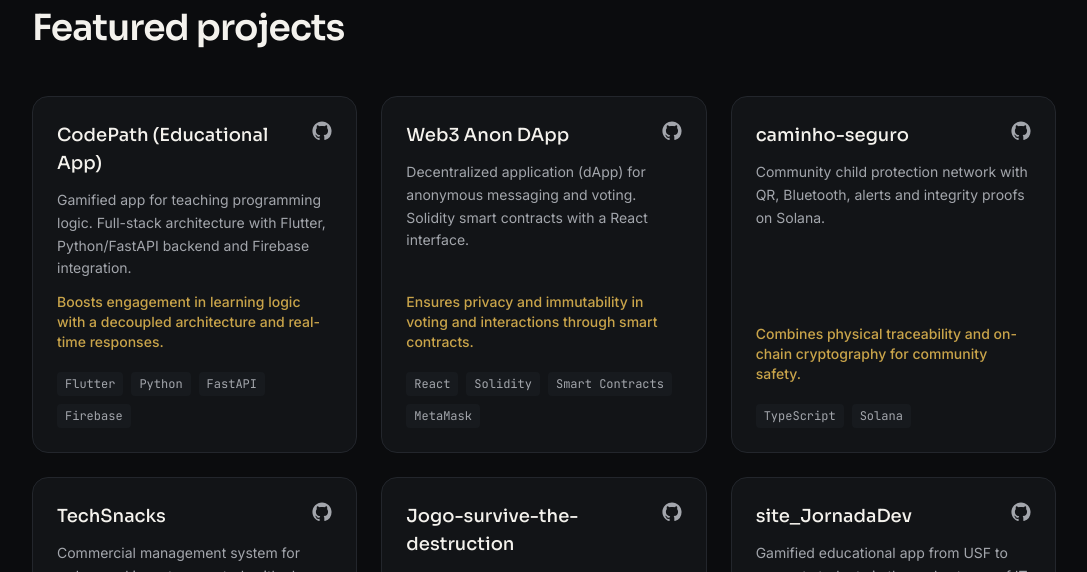
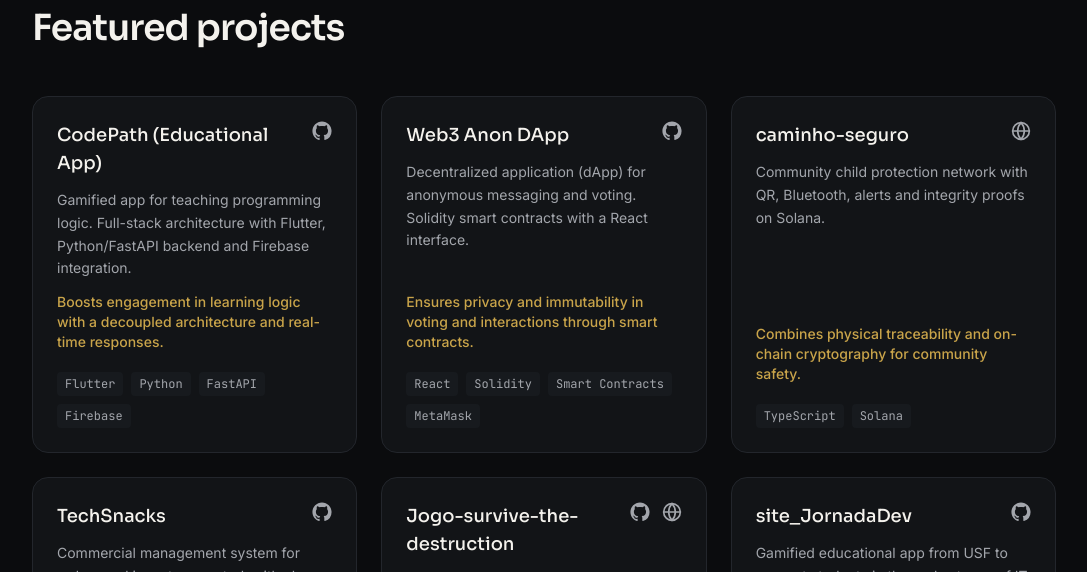
Before and after one commit to PedroFaria14/Portfolio_PedroPereira, a React (Vite) app: page / in a window 1280 px wide. Shown: the part 2340-2912 px from the top of the page, without its empty margins (96-1183 px from the left). Built offline with nearby package versions, Linux system fonts and the light colour scheme.

Commit message:
fiz: Ajustes informações

```diff
--- a/src/components/Projects.tsx
+++ b/src/components/Projects.tsx
@@ -1,4 +1,4 @@
-import { ArrowUpRight } from 'lucide-react'
+import { ArrowUpRight, Globe, Video } from 'lucide-react'
 import { allProjects, featuredProjects, type Project } from '../data/portfolio'
 import { useLanguage } from '../i18n/language'
 import { pick } from '../i18n/i18n'
@@ -7,12 +7,24 @@ import { Reveal } from './Reveal'
 import { SectionHeader } from './SectionHeader'
 
 function ProjectCard({ project }: { project: Project }) {
-  const { title, description, stack, impact, link } = project
+  const { title, description, stack, impact, link, github, video } = project
   const { locale, t } = useLanguage()
   return (
     <div className="group flex h-full flex-col rounded-2xl border border-border bg-surface p-6 transition-colors duration-200 hover:border-accent">
       <div className="mb-3 flex items-start justify-between gap-3">
         <h3 className="font-display text-lg font-medium text-ink">{pick(locale, title)}</h3>
+        <div className="flex items-center gap-3">
+          {github && (
+            <a
+              href={github}
+              target="_blank"
+              rel="noreferrer"
+              aria-label={`${t('projects.open')} ${pick(locale, title)} no GitHub`}
+              className="text-muted transition-colors hover:text-accent"
+            >
+              <GithubIcon className="h-5 w-5" />
+            </a>
+          )}
           {link && (
             <a
               href={link}
@@ -21,9 +33,21 @@ function ProjectCard({ project }: { project: Project }) {
               aria-label={`${t('projects.open')} ${pick(locale, title)}`}
               className="text-muted transition-colors hover:text-accent"
             >
-            <GithubIcon className="h-5 w-5" />
+              <Globe className="h-5 w-5" />
             </a>
           )}
+          {video && (
+            <a
+              href={video}
+              target="_blank"
+              rel="noreferrer"
+              aria-label={`Vídeo de ${pick(locale, title)}`}
+              className="text-muted transition-colors hover:text-accent"
+            >
+              <Video className="h-5 w-5" />
+            </a>
+          )}
+        </div>
       </div>
 
       <p className="flex-1 text-sm leading-relaxed text-muted">{pick(locale, description)}</p>
--- a/src/data/portfolio.ts
+++ b/src/data/portfolio.ts
@@ -6,6 +6,8 @@ export interface Project {
   stack: string[];
   impact?: BiString;
   link?: string;
+  github?: string;
+  video?: string;
   featured?: boolean;
   category: 'web3' | 'backend' | 'frontend' | 'other';
 }
@@ -124,7 +126,7 @@ export const featuredProjects: Project[] = [
       pt: 'Facilita o engajamento no aprendizado de lógica com arquitetura desacoplada e resposta em tempo real.',
       en: 'Boosts engagement in learning logic with a decoupled architecture and real-time responses.',
     },
-    link: 'https://github.com/PedroFaria14/Projeto_CodePath',
+    github: 'https://github.com/PedroFaria14/Projeto_CodePath',
     featured: true,
   },
   {
@@ -139,7 +141,7 @@ export const featuredProjects: Project[] = [
       pt: 'Garante privacidade e imutabilidade em votações e interações através de smart contracts.',
       en: 'Ensures privacy and immutability in voting and interactions through smart contracts.',
     },
-    link: 'https://github.com/PedroFaria14/web3-anon-dapp',
+    github: 'https://github.com/PedroFaria14/web3-anon-dapp',
     featured: true,
   },
   {
@@ -169,7 +171,7 @@ export const featuredProjects: Project[] = [
       pt: 'Estrutura requisitos e modelagem de dados para otimizar processos de gestão comercial.',
       en: 'Structures requirements and data modeling to optimize commercial management processes.',
     },
-    link: 'https://github.com/PedroFaria14/Project-Clean-Pos-Engine-TechSnacks',
+    github: 'https://github.com/PedroFaria14/Project-Clean-Pos-Engine-TechSnacks',
     featured: true,
   },
   {
@@ -188,6 +190,7 @@ export const featuredProjects: Project[] = [
       en: 'Multiplayer game with server-side physics (60 FPS tick), procedural arena, power-ups, and PostgreSQL leaderboard.',
     },
     link: 'https://survive.phfaria.com/',
+    github: 'https://github.com/PedroFaria14/Jogo-survive-the-destruction',
     featured: true,
   },
   {
@@ -202,7 +205,7 @@ export const featuredProjects: Project[] = [
       pt: 'Apoia a retenção e a jornada acadêmica de estudantes ingressantes na área de tecnologia.',
       en: 'Supports retention and the academic journey of students entering the tech field.',
     },
-    link: 'https://github.com/PedroFaria14/site_JornadaDev',
+    github: 'https://github.com/PedroFaria14/site_JornadaDev',
     featured: true,
   },
 ];
@@ -217,7 +220,7 @@ export const allProjects: Project[] = [
     },
     stack: ['JavaScript', 'Solana'],
     category: 'web3',
-    link: 'https://github.com/PedroFaria14/zero-custody-solana-agent',
+    github: 'https://github.com/PedroFaria14/zero-custody-solana-agent',
   },
   // Frontend
   {
@@ -228,7 +231,7 @@ export const allProjects: Project[] = [
     },
     stack: ['React', 'JavaScript', 'Express'],
     category: 'frontend',
-    link: 'https://github.com/PedroFaria14/ReactGram',
+    github: 'https://github.com/PedroFaria14/ReactGram',
   },
   {
     title: { pt: 'Lista_de_Tarefas', en: 'Lista_de_Tarefas' },
@@ -238,7 +241,7 @@ export const allProjects: Project[] = [
     },
     stack: ['React', 'TypeScript'],
     category: 'frontend',
-    link: 'https://github.com/PedroFaria14/Lista_de_Tarefas',
+    github: 'https://github.com/PedroFaria14/Lista_de_Tarefas',
   },
   {
     title: { pt: 'Secret-Word', en: 'Secret-Word' },
@@ -248,7 +251,7 @@ export const allProjects: Project[] = [
     },
     stack: ['React', 'JavaScript'],
     category: 'frontend',
-    link: 'https://github.com/PedroFaria14/Secret-Word',
+    github: 'https://github.com/PedroFaria14/Secret-Word',
   },
   {
     title: { pt: 'Details_Movies', en: 'Details_Movies' },
@@ -258,7 +261,7 @@ export const allProjects: Project[] = [
     },
     stack: ['JavaScript'],
     category: 'frontend',
-    link: 'https://github.com/PedroFaria14/Details_Movies',
+    github: 'https://github.com/PedroFaria14/Details_Movies',
   },
   {
     title: { pt: 'Design-Lab', en: 'Design-Lab' },
@@ -268,7 +271,7 @@ export const allProjects: Project[] = [
     },
     stack: ['React', 'JavaScript', 'Firebase'],
     category: 'frontend',
-    link: 'https://github.com/PedroFaria14/Design-Lab',
+    github: 'https://github.com/PedroFaria14/Design-Lab',
   },
   {
     title: { pt: 'New_Home', en: 'New_Home' },
@@ -278,7 +281,7 @@ export const allProjects: Project[] = [
     },
     stack: ['JavaScript'],
     category: 'frontend',
-    link: 'https://github.com/PedroFaria14/New_Home',
+    github: 'https://github.com/PedroFaria14/New_Home',
   },
   // Outros
   {
@@ -286,7 +289,7 @@ export const allProjects: Project[] = [
     description: { pt: 'Projeto acadêmico.', en: 'Academic project.' },
     stack: ['C++'],
     category: 'other',
-    link: 'https://github.com/PedroFaria14/ProjetoAquario',
+    github: 'https://github.com/PedroFaria14/ProjetoAquario',
   },
   {
     title: { pt: '-AtaFlow', en: '-AtaFlow' },
@@ -303,7 +306,7 @@ export const allProjects: Project[] = [
     description: { pt: 'Jogo autoral.', en: 'Personal game.' },
     stack: ['Go'],
     category: 'other',
-    link: 'https://github.com/PedroFaria14/Jogo-survive-the-destruction',
+    github: 'https://github.com/PedroFaria14/Jogo-survive-the-destruction',
   },
   {
     title: { pt: 'Projeto-Agenda', en: 'Projeto-Agenda' },
@@ -313,7 +316,7 @@ export const allProjects: Project[] = [
     },
     stack: ['Python'],
     category: 'other',
-    link: 'https://github.com/PedroFaria14/Projeto-Agenda',
+    github: 'https://github.com/PedroFaria14/Projeto-Agenda',
   },
   {
     title: { pt: 'Calculadora-Python', en: 'Calculadora-Python' },
@@ -323,7 +326,7 @@ export const allProjects: Project[] = [
     },
     stack: ['Python'],
     category: 'other',
-    link: 'https://github.com/PedroFaria14/Calculadora-Python',
+    github: 'https://github.com/PedroFaria14/Calculadora-Python',
   },
   {
     title: { pt: '-WorkShop-JavaFX-JDBC', en: '-WorkShop-JavaFX-JDBC' },
@@ -333,14 +336,14 @@ export const allProjects: Project[] = [
     },
     stack: ['Java'],
     category: 'other',
-    link: 'https://github.com/PedroFaria14/-WorkShop-JavaFX-JDBC',
+    github: 'https://github.com/PedroFaria14/-WorkShop-JavaFX-JDBC',
   },
   {
     title: { pt: 'AsyncRunner', en: 'AsyncRunner' },
     description: { pt: 'Projeto autoral.', en: 'Personal project.' },
     stack: ['TypeScript'],
     category: 'other',
-    link: 'https://github.com/PedroFaria14/AsyncRunner',
+    github: 'https://github.com/PedroFaria14/AsyncRunner',
   },
 ];
 
--- a/src/i18n/translations.ts
+++ b/src/i18n/translations.ts
@@ -61,7 +61,7 @@ export const translations = {
       label: 'contato',
       title: 'Vamos conversar?',
       description:
-        'Estou disponível para estágio e oportunidades de desenvolvimento. Me chama por qualquer um dos canais abaixo.',
+        'Estou disponível para oportunidades como Desenvolvedor Júnior e novos desafios. Me chama por qualquer um dos canais abaixo.',
     },
     footer: {
       rights: 'Todos os direitos reservados.',
@@ -129,7 +129,7 @@ export const translations = {
       label: 'contact',
       title: "Let's talk?",
       description:
-        "I'm available for internships and development opportunities. Reach out through any of the channels below.",
+        "I'm available for Junior Developer roles and new challenges. Reach out through any of the channels below.",
     },
     footer: {
       rights: 'All rights reserved.',
```
Lines whose indentation alone changed are shown as unchanged.
